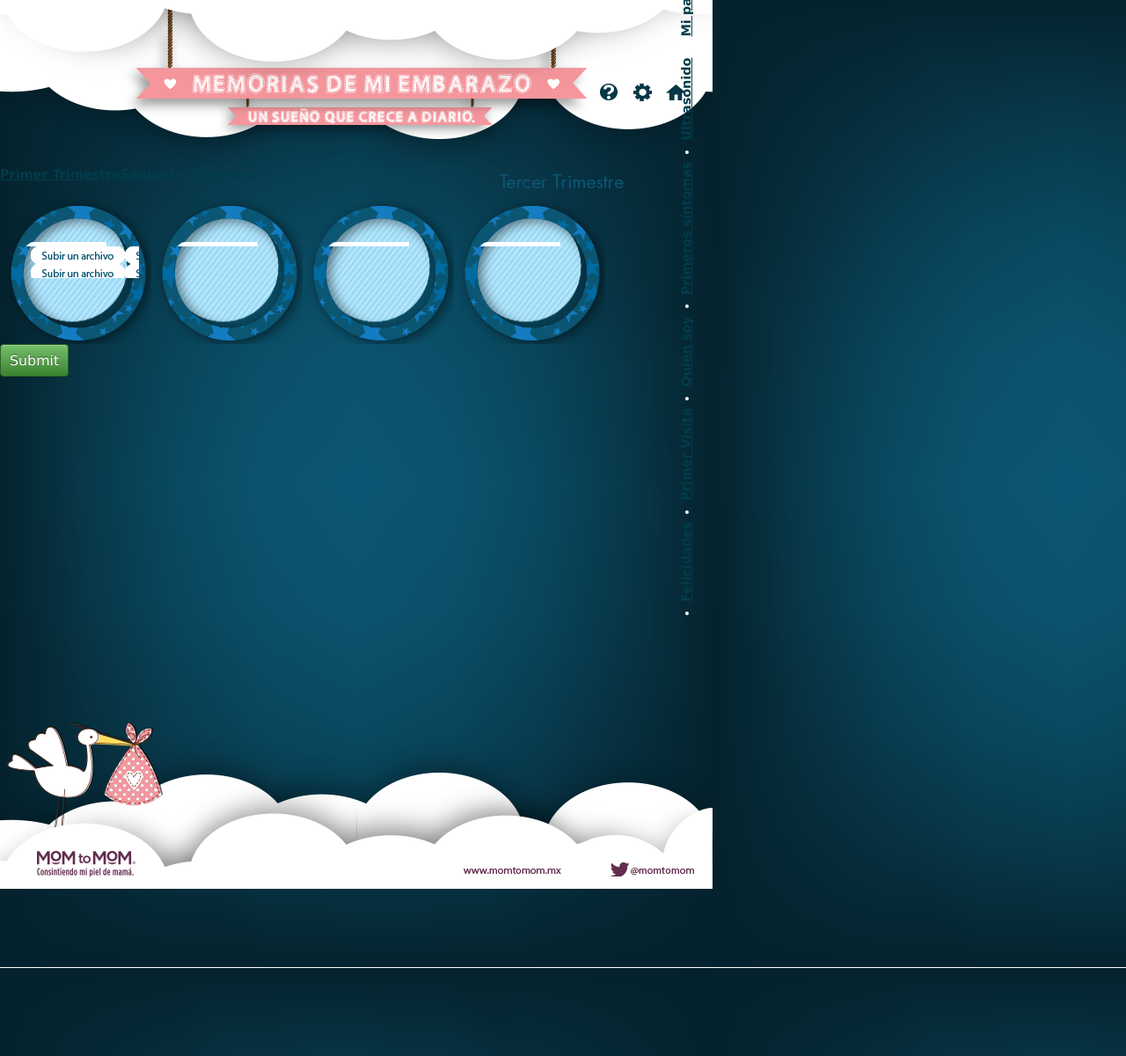
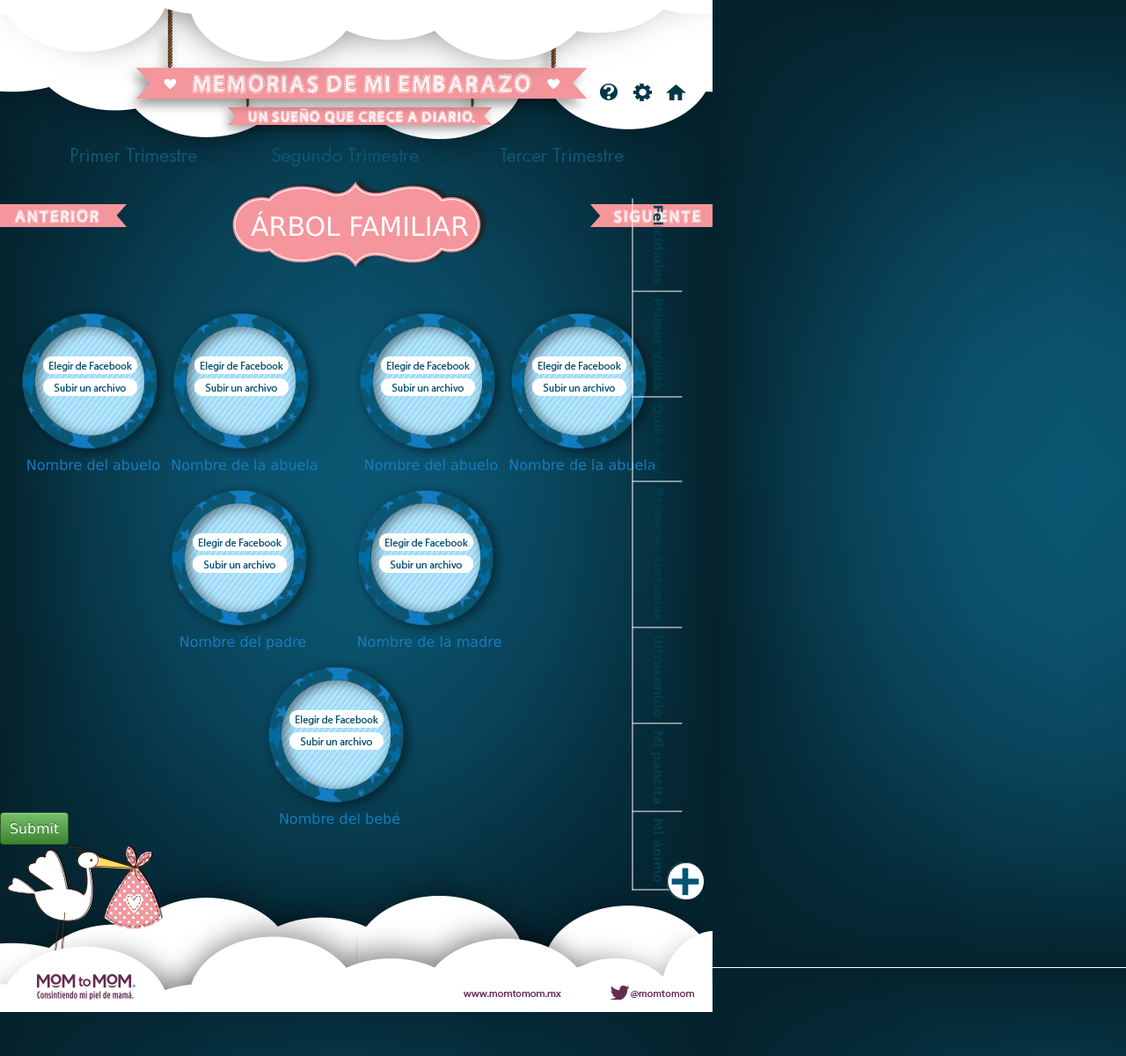
Before and after one commit to ixbacka/memorias_embarazo, a CakePHP app: the page made by app/View/FamilytreePages/add.ctp in a window 1280 px wide. Shown: the whole page at 88% size. Run offline with PHP 8.4 and a stand-in for CakePHP, Linux system fonts and the light colour scheme; the template is opened without the code that fills it, so the values that code supplies are empty; form fields are guessed from the names that the template uses; some libraries are stand-ins or nearby versions.

Commit message:
pagina de arbol genealogico

```diff
--- a/app/Controller/FamilytreePagesController.php
+++ b/app/Controller/FamilytreePagesController.php
@@ -36,7 +36,7 @@ public function beforeFilter() {
       	$id = $this->Profile->find('first', array( 'conditions' => array( 'Profile.uid' => $uid ) ) );
       }
 
-      $leid = $id['Profile']['id'];
+      //$leid = $id['Profile']['id'];
 
       //got users id, return fields if they full, also, check if post or put and save
       if ($this->request->is('post') || $this->request->is('put')) {
@@ -47,8 +47,8 @@ public function beforeFilter() {
             }
       }
 
-      $this->set('familytree',$this->FamilytreePage->find('first', array( 'conditions' => array( 'FamilytreePage.profile_id' => $leid ) )));
-		  $this->set('profileid',$leid);
+    //   $this->set('familytree',$this->FamilytreePage->find('first', array( 'conditions' => array( 'FamilytreePage.profile_id' => $leid ) )));
+		  // $this->set('profileid',$leid);
 
 
 	}
--- a/app/View/FamilytreePages/add.ctp
+++ b/app/View/FamilytreePages/add.ctp
@@ -2,6 +2,15 @@
 <?php echo $this->Html->css('PhotoSelector'); ?>
 <?php echo $this->Html->script('photo_selector'); ?>
 
+<style type="text/css">
+body{
+	height: 1200px;
+}
+.footer{
+	position: absolute;
+	top: 950px;
+}
+</style>
 
 <script type="text/javascript">
 
@@ -153,7 +162,7 @@ function readURL(input) {
 <!-- Markup for Carson Shold's Photo Selector -->
 
 
-<div class="header">
+	<div class="header">
 		<ul class="menu">
 			<li class="ask">FAQ</li>
 			<li class="settings">Settings</li>
@@ -181,7 +190,7 @@ function readURL(input) {
 		<li>
 		<?php
 		echo $this->Html->link(
-				    'Qui&eacute;n soy',
+				    'Quién soy',
 				    array('controller' => 'whoami_pages', 'action' => 'add')
 				);
 		?>
@@ -189,7 +198,7 @@ function readURL(input) {
 		<li>
 		<?php
 		echo $this->Html->link(
-				    'Primeros s&iacute;ntomas',
+				    'Primeros síntomas',
 				    array('controller' => 'sintom_pages', 'action' => 'add')
 				);
 		?>
@@ -213,30 +222,32 @@ function readURL(input) {
 		<li>
 		<?php
 		echo $this->Html->link(
-				    'Mi &aacute;nimo',
+				    'Mi ánimo',
 				    array('controller' => 'animo_pages', 'action' => 'add')
 				);
 		?>
 		</li>
-		<li>
-		<?php
+</ul>
+<?php
 		echo $this->Html->link(
 				    'Add Moment',
-				    array('controller' => 'moment_pages', 'action' => 'add')
+				    array('controller' => 'moment_pages', 'action' => 'add'),
+				    array('class' => 'add_moment')
 				);
-	?></li>
-</ul>
+	?>
 
 <div class="content">
 	<div class="menu_trims">
 		<?php
 			echo $this->Html->link(
 				    'Primer Trimestre',
-				    array('controller' => 'familytree_pages', 'action' => 'add')
+				    array('controller' => 'familytree_pages', 'action' => 'add'),
+				    array('class' => 'first_trim')
 				);
 			echo $this->Html->link(
 				    'Segundo Trimestre',
-				    array('controller' => 'familytree_pages', 'action' => 'add')
+				    array('controller' => 'familytree_pages', 'action' => 'add'),
+				    array( 'class' => 'second_trim')
 				);
 			echo $this->Html->link(
 				    'Tercer Trimestre',
@@ -245,6 +256,13 @@ function readURL(input) {
 				);
 		?>
 	</div>
+
+<div class="page_title">
+	<div class="ant">Anterior</div>
+	<div class="title_page">&aacute;rbol Familiar</div>
+	<div class="sig">Siguiente</div>
+</div>
+
 <div class="familytreePages form">
 
 <?php echo $this->Form->create('FamilytreePage', array('enctype' => 'multipart/form-data')); ?>
@@ -252,28 +270,56 @@ function readURL(input) {
 		<input type="hidden" name="data[FamilytreePage][grandpa_dad][url_photo]" class="grandpa_dad" value=""/>
 		<div class="pick_fb">Elegir de Facebook</div>
 		<?php
-			echo $this->Form->file('grandpa_dad_file', array('class' => 'upload_bt', 'onchange' => 'readURL(this);' ));
+			echo $this->Form->file('grandpa_dad_img', array('class' => 'upload_bt', 'onchange' => 'readURL(this);' ));
+			echo $this->Form->input('grandpa_dad', array('placeholder' => 'Nombre del abuelo', 'class' => 'name_input'));
 		?>
 	</div>
 	<div class="familytreeFile" id="grandpa_mom">
 		<input type="hidden" name="data[FamilytreePage][grandpa_mom][url_photo]" class="grandpa_mom" value=""/>
 		<div class="pick_fb">Elegir de Facebook</div>
 		<?php
-			echo $this->Form->file('grandpa_mom_file', array('class' => 'upload_bt', 'onchange' => 'readURL(this);' ));
+			echo $this->Form->file('grandpa_mom_img', array('class' => 'upload_bt', 'onchange' => 'readURL(this);' ));
+			echo $this->Form->input('grandpa_mom', array('placeholder' => 'Nombre de la abuela', 'class' => 'name_input'));
 		?>
 	</div>
 	<div class="familytreeFile" id="grandma_dad">
 		<input type="hidden" name="data[FamilytreePage][grandma_dad][url_photo]" class="grandma_dad" value=""/>
 		<div class="pick_fb">Elegir de Facebook</div>
 		<?php
-			echo $this->Form->file('grandma_dad_file', array('class' => 'upload_bt', 'onchange' => 'readURL(this);' ));
+			echo $this->Form->file('grandma_dad_img', array('class' => 'upload_bt', 'onchange' => 'readURL(this);' ));
+			echo $this->Form->input('grandma_dad', array('placeholder' => 'Nombre del abuelo', 'class' => 'name_input'));
 		?>
 	</div>
 	<div class="familytreeFile" id="grandma_mom">
 		<input type="hidden" name="data[FamilytreePage][grandma_mom][url_photo]" class="grandma_mom" value=""/>
 		<div class="pick_fb">Elegir de Facebook</div>
 		<?php
-			echo $this->Form->file('grandma_mom_file', array('class' => 'upload_bt', 'onchange' => 'readURL(this);' ));
+			echo $this->Form->file('mom_img', array('class' => 'upload_bt', 'onchange' => 'readURL(this);' ));
+			echo $this->Form->input('grandma_mom', array('placeholder' => 'Nombre de la abuela', 'class' => 'name_input'));
+		?>
+	</div>
+	<div class="familytreeFile" id="dad">
+		<input type="hidden" name="data[FamilytreePage][dad][url_photo]" class="dad" value=""/>
+		<div class="pick_fb">Elegir de Facebook</div>
+		<?php
+			echo $this->Form->file('dad_img', array('class' => 'upload_bt', 'onchange' => 'readURL(this);' ));
+			echo $this->Form->input('dad', array('placeholder' => 'Nombre del padre', 'class' => 'name_input'));
+		?>
+	</div>
+	<div class="familytreeFile" id="mom">
+		<input type="hidden" name="data[FamilytreePage][mom][url_photo]" class="mom" value=""/>
+		<div class="pick_fb">Elegir de Facebook</div>
+		<?php
+			echo $this->Form->file('mom_img', array('class' => 'upload_bt', 'onchange' => 'readURL(this);' ));
+			echo $this->Form->input('mom', array('placeholder' => 'Nombre de la madre', 'class' => 'name_input'));
+		?>
+	</div>	<br>
+	<div class="familytreeFile" id="baby">
+		<input type="hidden" name="data[FamilytreePage][baby][url_photo]" class="baby" value=""/>
+		<div class="pick_fb">Elegir de Facebook</div>
+		<?php
+			echo $this->Form->file('baby_img', array('class' => 'upload_bt', 'onchange' => 'readURL(this);' ));
+			echo $this->Form->input('baby', array('placeholder' => 'Nombre del bebé', 'class' => 'name_input'));
 		?>
 	</div>
 		<?php
@@ -291,7 +337,7 @@ function readURL(input) {
 			echo $this->Form->input('dad_img');
 			echo $this->Form->input('baby');
 			echo $this->Form->input('baby_img');*/
-			echo $this->Form->input('profile_id', array('type' => 'hidden', 'value' => $profileid));
+			echo $this->Form->input('profile_id', array('type' => 'hidden', 'value' => 'estaid'));//$profileid));
 		?>
 <?php echo $this->Form->end(__('Submit')); ?>
 </div>
--- a/app/View/Layouts/default.ctp
+++ b/app/View/Layouts/default.ctp
@@ -74,6 +74,7 @@ $cakeDescription = __d('cake_dev', 'CakePHP: the rapid development php framework
 			FB.Canvas.setSize({height:1000});
 			<?php } else { ?>
 			console.log('chekin g ..');
+			//FB.Canvas.setSize({height:800});
 			setTimeout("FB.Canvas.setAutoGrow()",500);
 		 <?php } ?>
 		   };
--- a/app/View/Profiles/cover.ctp
+++ b/app/View/Profiles/cover.ctp
@@ -1,5 +1,9 @@
 <!-- cover.ctp -->
 <STYLE TYPE="text/css">
+
+body{
+	height: 1010px;
+}
 <?php if( isset($cover_pic) ){ ?>
 
 .cover_photo{
--- a/app/webroot/css/cake.generic.css
+++ b/app/webroot/css/cake.generic.css
@@ -475,7 +475,7 @@ form {
 	clear: both;
 	margin-right: 20px;
 	padding: 0;
-	width: 95%;
+	width: 100%;
 }
 fieldset {
 	border: none;
--- a/app/webroot/css/tema1.css
+++ b/app/webroot/css/tema1.css
@@ -78,8 +78,22 @@ body {
 
 #send_OK input[type="submit"]{
 	position: absolute;
-	top: 200px;
-	left: 163px;
+	top: 187px;
+	left: 159px;
+	text-indent: -9999px;
+	width: 55px;
+	height: 55px;
+	background-image: url(../img/bt_aceptar.png);
+	background-color: transparent;
+	border: none;
+	border-radius: 0px;
+	-webkit-border-radius: 0px;
+	-moz-border-radius: 0px;
+	border-radius: 0px;
+	-moz-box-shadow: inset 0 0px 0 rgba(255, 255, 255, 0.3), 0px 0px 0px rgba(0, 0, 0, 0.2);
+	-webkit-box-shadow: inset 0 0px 0 rgba(255, 255, 255, 0.3), 0px 0px 0px rgba(0, 0, 0, 0.2);
+	box-shadow: inset 0 0px 0 rgba(255, 255, 255, 0.3), 0px 0px 0px rgba(0, 0, 0, 0.2);
+
 }
 
 p.whatdo{
@@ -206,6 +220,8 @@ p.whatdo{
 .menu_trims{
 	width: 810px;
 	height: 30px;
+	position: absolute;
+	top: -30px;
 }
 
 .first_trim{
@@ -257,25 +273,31 @@ left: 547px;
 ul.vertical_menu_1{
 
 /* Safari */
--webkit-transform: rotate(-90deg);
+-webkit-transform: rotate(-270deg);
 /* Firefox */
--moz-transform: rotate(-90deg);
+-moz-transform: rotate(-270deg);
 /* IE */
--ms-transform: rotate(-90deg);
+-ms-transform: rotate(-270deg);
 /* Opera */
--o-transform: rotate(-90deg);
+-o-transform: rotate(-270deg);
 /* Internet Explorer */
 filter: progid:DXImageTransform.Microsoft.BasicImage(rotation=3);
 
 position: absolute;
-right: 0px;
-top: 200px;
-
+right: 140px;
+top: 590px;
+z-index: 9999;
+margin: 0;
+list-style: none;
 }
 
 ul.vertical_menu_1 li{
 	color: #147cc1;
 	float: left;
+	border-right: 1px solid #fff;
+	border-bottom: 1px solid #fff;
+	padding: 20px 7px;
+	margin: 0;
 }
 
 ul.vertical_menu_1 li.selected{
@@ -286,50 +308,168 @@ ul.vertical_menu_1 li{
 	color: #fff;
 }
 
+ul.vertical_menu_1 li a{
+	text-decoration: none;
+
+}
+
+.add_moment{
+	background-image: url(../img/bt_agregar.png);
+	text-indent: -9999px;
+	width: 42px;
+	height: 42px;
+	position: absolute;
+	top: 980px;
+	left: 758px;
+	z-index: 9999;
+}
 
 /** ARBOL GENEALOGICO **/
 
 form#familytreePageAddForm{
 	position: absolute;
-	top: 60px;
+	top: 100px;
 	left: 0px;
 	width: 810px;
+	text-align: center;
+
+}
+
+
+
+.familytreeFile{
+	width: 172px;
+	height: 171px;
+	left: 10px;
+	background-image: url(../img/marco_circular.png), url(../img/marco_circular_back.png);
+	background-position: center center, center center;
+	text-indent: -9999px;
+	background-repeat: no-repeat;
+	float: left;
 }
 
 .familytreeFile{
 	width: 172px;
 	height: 171px;
 	left: 10px;
+	margin-top: 30px;
 	background-image: url(../img/marco_circular.png), url(../img/marco_circular_back.png);
-	background-position: top left, center center;
+	background-position: center center, center center;
 	text-indent: -9999px;
 	background-repeat: no-repeat;
 	float: left;
+	display: inline-block;
+}
+
+#grandpa_dad{
+	margin-left: 20px;
+}
+
+#grandma_dad{
+	margin-left: 40px;
+}
+
+#dad{
+	margin-left: 190px;
+}
+
+#mom{
+	margin-left: 40px;
+}
+
+#baby{
+	margin-left: 300px;
 }
 
 .familytreeFile div.pick_fb{
 	background-image: url(../img/bt_elegir.png);
-	width: 92px;
-	height: 5px;
+	width: 107px;
+	height: 20px;
 	top: 55px;
 	left: 29px;
 }
 
 .familytreeFile input[type="file"].upload_bt {
 	background-image: url(../img/bt_subir_foto.png);
-	width: 107px;
-	height: 20px;
+	width: 104px;
+	height: 17px;
 	text-indent: -9999px;
-	top: 90px;
-	left: 35px;
+	top: 60px;
+	left: 29px;
+	position: relative;
 }
 
+.name_input{
+	top:200px;
+	color: #147cc1;
+	position: relative;
+	top: 100px;
+	background: none;
+	border: none;
+	font-size: 16px;
+	text-align: center;
+}
+
+.name_input::-webkit-input-placeholder{
+	color: #147cc1;
+}
+.name_input::-moz-placeholder{
+	color: #147cc1;
+}
+.name_input:-ms-input-placeholder{
+	color: #147cc1;
+}
+.name_input:-moz-placeholder{
+	color: #147cc1;
+}
 /*fixed*/
 
 div.form, div.index, div.view {
 	float: left;
 	display: inline-block;
-	width: 100%;
+	width: 810px;
 	border:none;
 	padding: 0;
 }
+
+.familytreePages form{
+	margin-top: 130px;
+}
+
+/* page_title - second header like */
+
+.page_title{
+	width: 810px;
+	height: 100px;
+	position: absolute;
+	top: 30px;
+}
+
+.ant{
+	background-image: url(../img/anterior.png);
+	text-indent: -9999px;
+	width: 144px;
+	height: 40px;
+	float: left;
+}
+
+.sig{
+	background-image: url(../img/siguiente.png);
+	text-indent: -9999px;
+	width: 140px;
+	height: 40px;
+	float: right;
+}
+
+.title_page{
+	background-image: url(../img/titulo_back.png);
+	text-align: center;
+	padding-top: 40px;
+	font-size: 30px;
+	width: 290px;
+	height: 70px;
+	float: left;
+	text-transform: uppercase;
+	margin-left: 120px;
+	margin-top: -20px;
+}
```
Also changed, not shown: app/webroot/img/bt_aceptar.png (added), app/webroot/img/bt_agregar.png (added), 1 other file.
